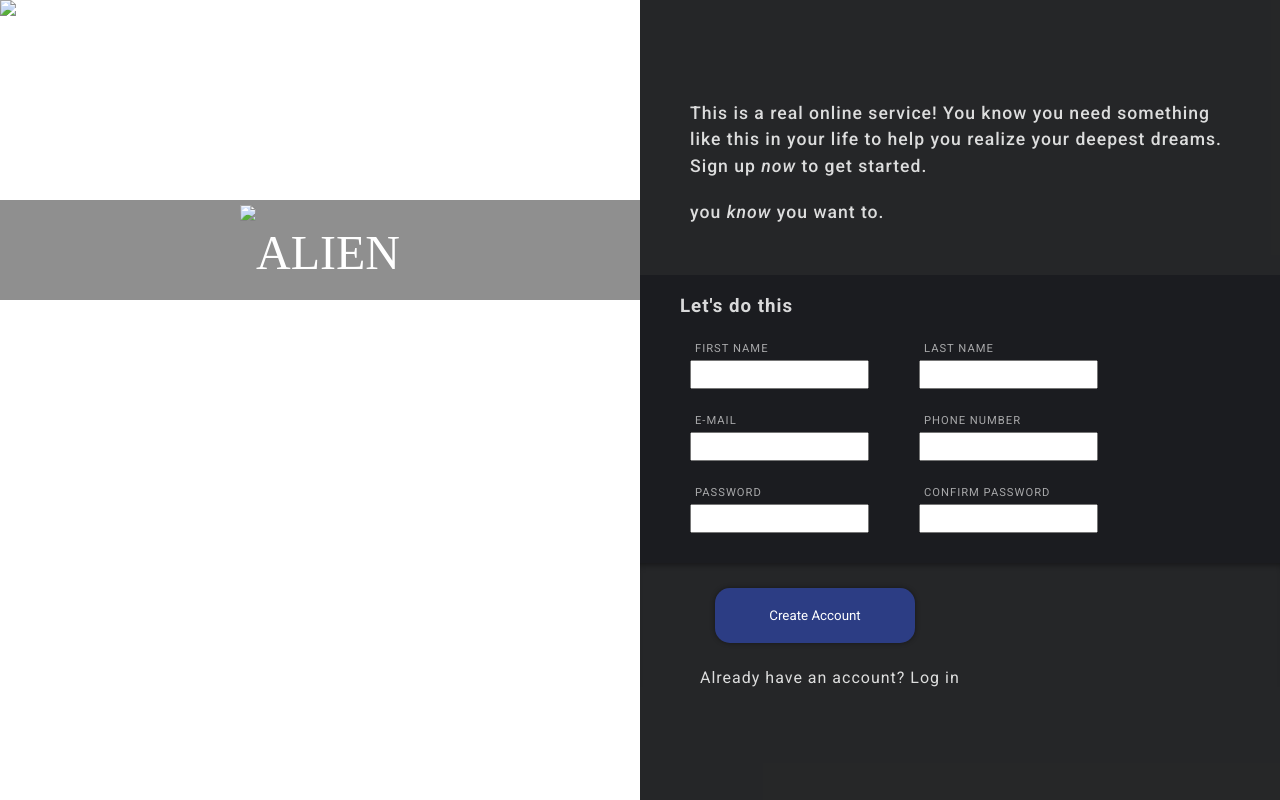
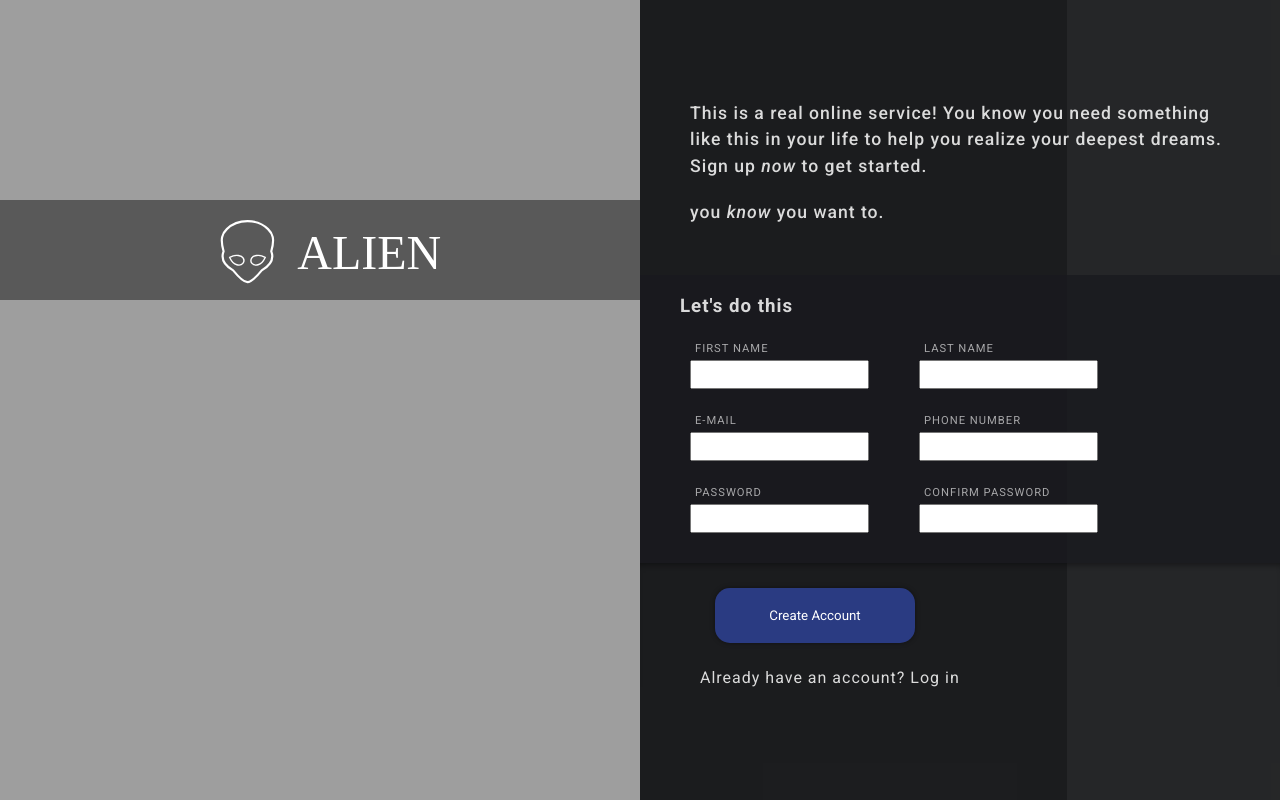
Before and after one commit to GavinHamblin/SignUpForm-Gavin_Hamblin, a plain HTML site: page index.html in a window 1280 px wide. Drawn offline with Linux system fonts and the light colour scheme; the site is published under a folder, as on GitHub Pages, so addresses that start at the root find nothing; a web font is replaced by a local one.

Commit message:
fix-images

```diff
--- a/index.html
+++ b/index.html
@@ -16,10 +16,10 @@
 <body>
     <div class="main-left">
         <div class="image">
-            <img  src="/img/space3.png" class="main-img">
+            <img  src="img/space3.png" class="main-img">
         </div>
         <div class="logo-space">
-            <img  src="/img/Face.svg" class="logo">
+            <img  src="img/Face.svg" class="logo">
             <p class="alien">ALIEN</p>
         </div>
     </div>
```
